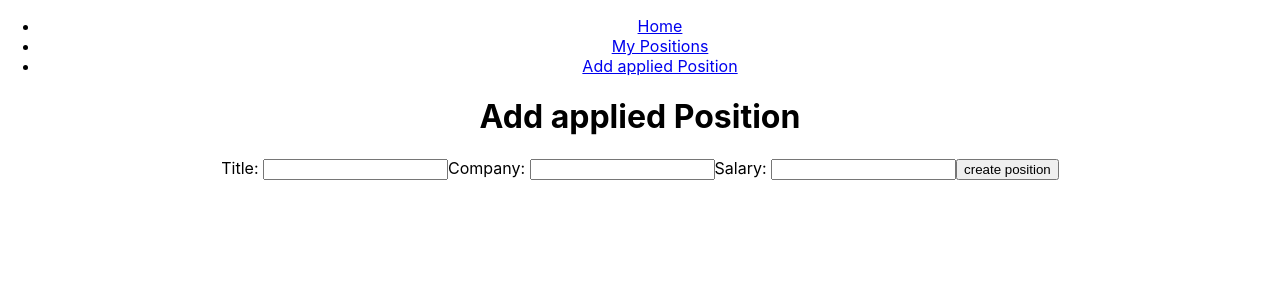
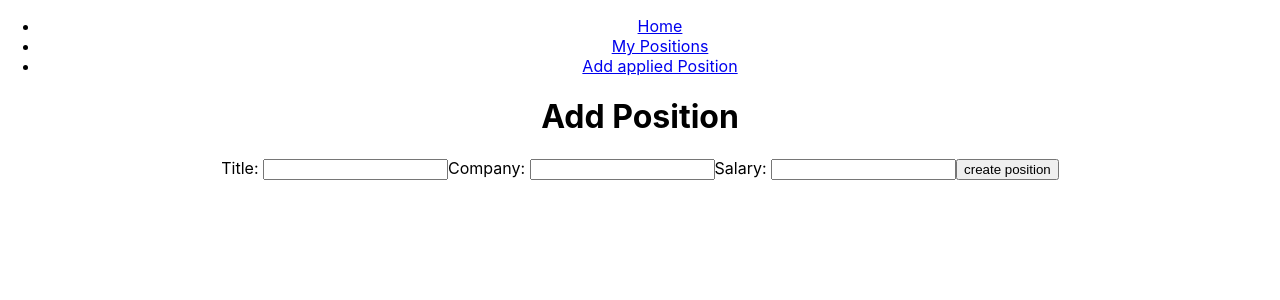
Before and after one commit to kstough00/job-search-manager, a React (Create React App) app in the folder frontend/: page /positions/new in a window 1280 px wide. Shown: the top 300 px of the page. Built offline with nearby package versions, Linux system fonts and the light colour scheme; the HTML template or start-up script is replaced by a standard one.

Commit message:
added submit function for position form

```diff
--- a/frontend/src/components/PositionForm.js
+++ b/frontend/src/components/PositionForm.js
@@ -6,14 +6,20 @@ export default class PositionForm extends Component {
         company: "",
         salary: "",
     };
-    submit = e => {
-        e.preventDefault()
 
-    }
+    submit = (e) => {
+        e.preventDefault();
+        this.setState({
+            title: "",
+            company: "",
+            salary: "",
+        });
+    };
+
     render() {
         return (
             <div>
-            <h1>Add applied Position</h1>
+                <h1>Add Position</h1>
                     <form onSubmit={this.submit}>
                         Title: <input onChange={e => this.setState({title: e.target.value})}
                         type="text" value={this.state.title}/>
```
Also changed, not shown: 1 other file (tests, documents, lock files or other folders). Lines whose indentation alone changed are shown as unchanged.
